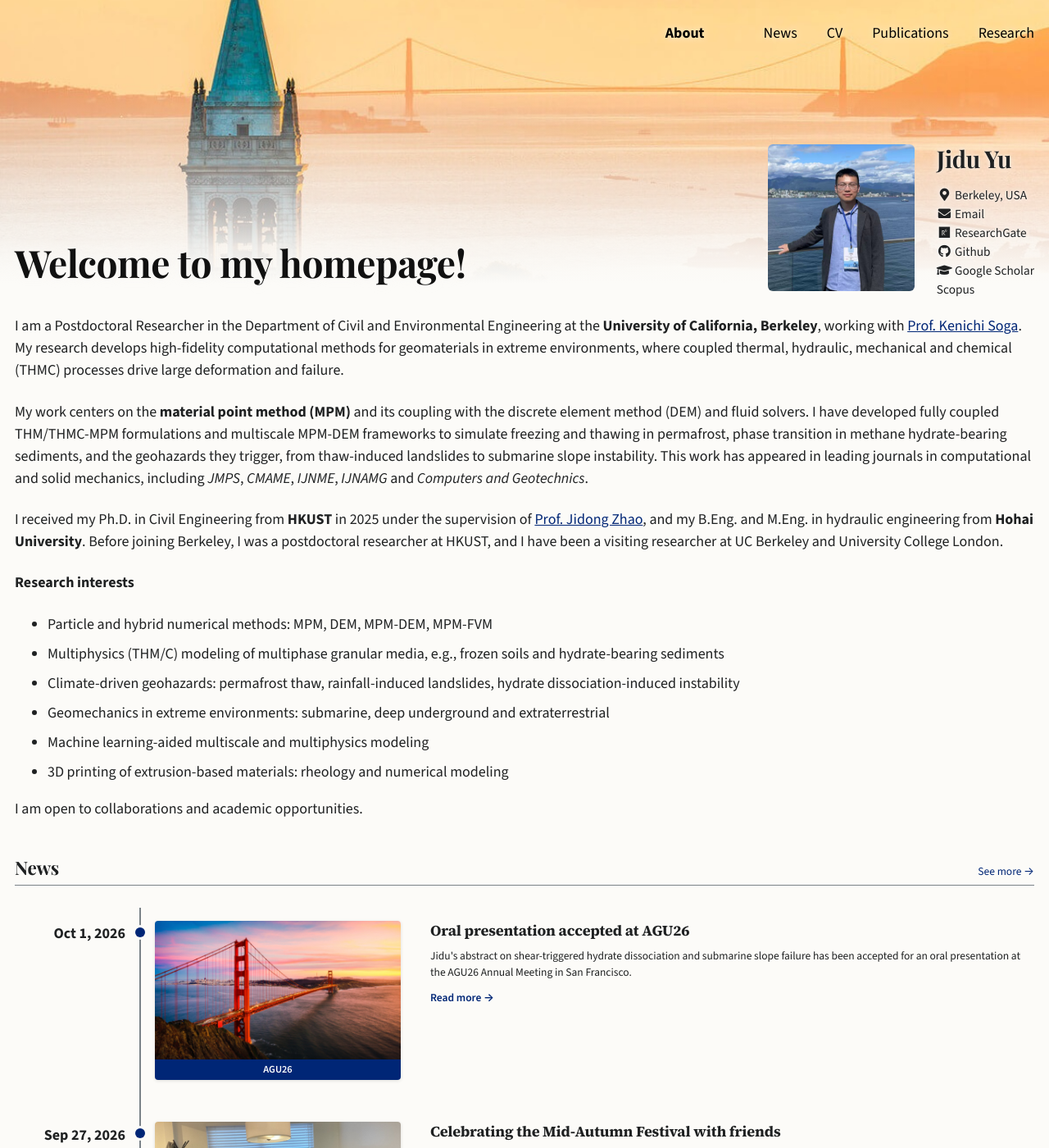
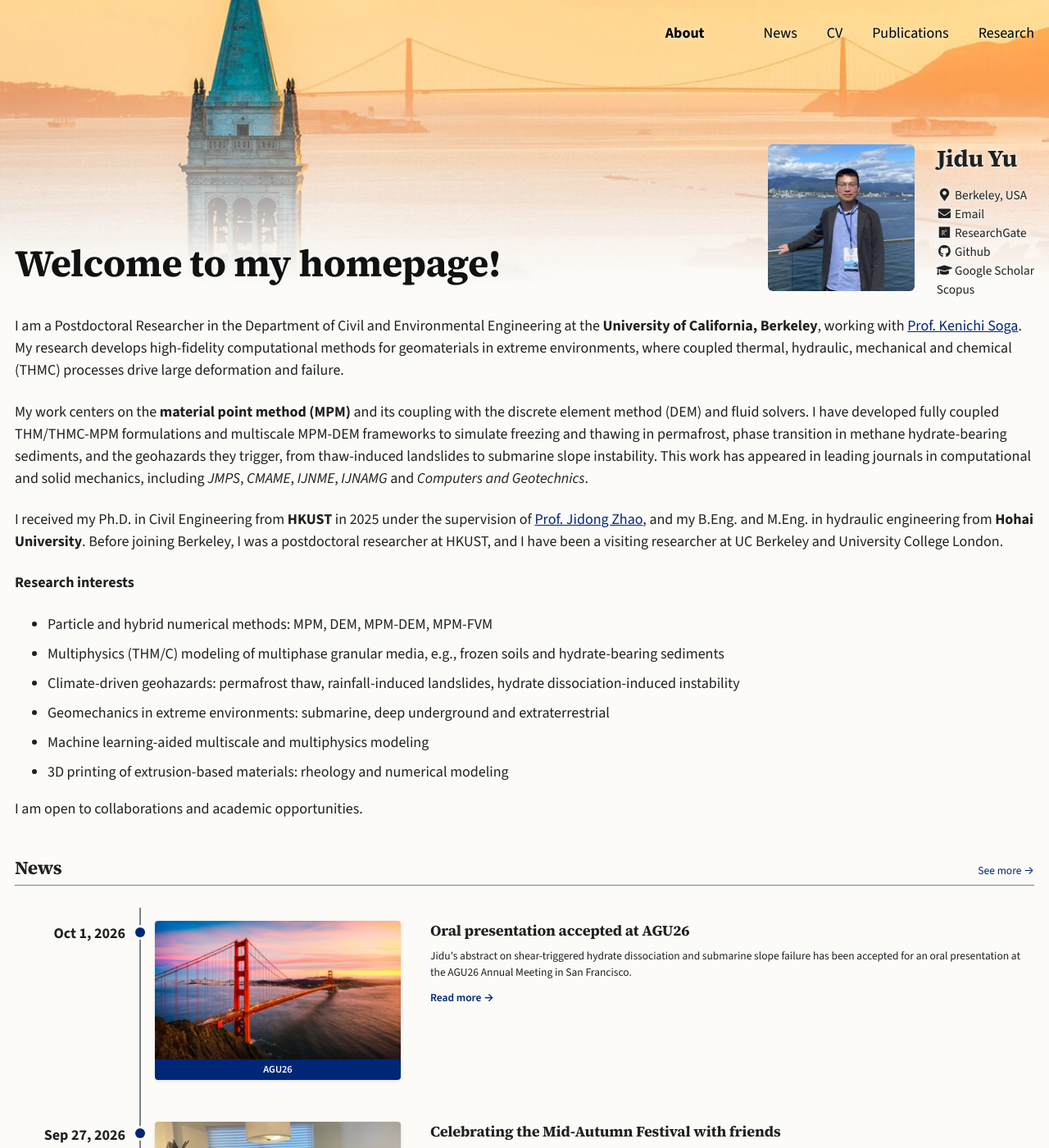
Before and after one commit to yujidu/yujidu.github.io, a Jekyll site: the page built from _pages/aboutme.md, in a window 1280 px wide and 1400 px high. Shown: the whole window at 82% size. Built offline with Jekyll 4.4.1, drawn with Linux system fonts in a browser that asks for light colours; some web fonts are replaced; a style sheet for code colours, icons or effects is not loaded.

Commit message:
Headings back to Source Serif 4
Co-Authored-By: Claude Opus 5.5 <noreply@anthropic.com>
Claude-Session: https://claude.ai/code/session_01Vw9tGnbWFVNDt9UXvET6V8

```diff
--- a/_includes/head/custom.html
+++ b/_includes/head/custom.html
@@ -28,7 +28,7 @@
 
 <link rel="preconnect" href="https://fonts.googleapis.com">
 <link rel="preconnect" href="https://fonts.gstatic.com" crossorigin>
-<link rel="stylesheet" href="https://fonts.googleapis.com/css2?family=Source+Sans+3:ital,wght@0,400;0,500;0,600;0,700;1,400;1,600&family=Playfair+Display:ital,wght@0,400;0,600;0,700;1,400&family=Source+Serif+4:opsz,wght@8..60,400;8..60,600;8..60,700&display=swap">
+<link rel="stylesheet" href="https://fonts.googleapis.com/css2?family=Source+Sans+3:ital,wght@0,400;0,500;0,600;0,700;1,400;1,600&family=Source+Serif+4:opsz,wght@8..60,400;8..60,600;8..60,700&family=Source+Serif+4:opsz,wght@8..60,400;8..60,600;8..60,700&display=swap">
 
 <link rel="apple-touch-icon" sizes="57x57" href="{{ base_path }}/images/apple-touch-icon-57x57.png?v=M44lzPylqQ">
 <link rel="apple-touch-icon" sizes="60x60" href="{{ base_path }}/images/apple-touch-icon-60x60.png?v=M44lzPylqQ">
--- a/_sass/_variables.scss
+++ b/_sass/_variables.scss
@@ -13,7 +13,7 @@ $paragraph-indent           : false; // true, false (default)
 $indent-var                 : 1.3em;
 
 /* system typefaces */
-$serif                      : "Playfair Display", Georgia, "Times New Roman", serif;
+$serif                      : "Source Serif 4", Georgia, "Times New Roman", serif;
 $serif-text                 : "Source Serif 4", Georgia, "Times New Roman", serif;  /* item titles */
 $sans-serif                 : "Source Sans 3", -apple-system, ".SFNSText-Regular", "San Francisco", "Roboto", "Segoe UI", "Helvetica Neue", "Lucida Grande", Arial, sans-serif;
 $monospace                  : Monaco, Consolas, "Lucida Console", monospace;
```
